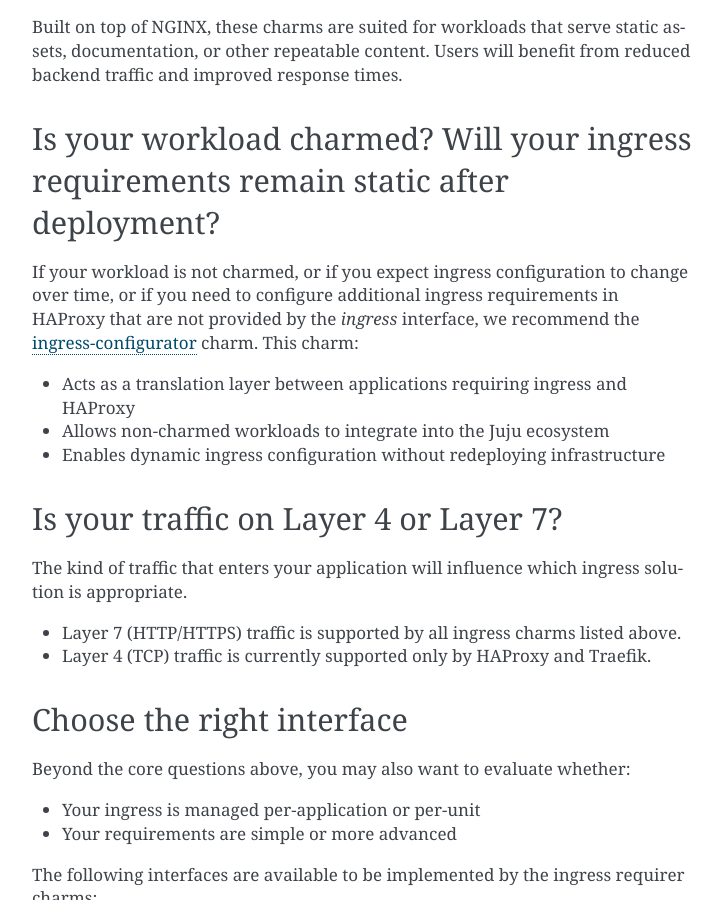
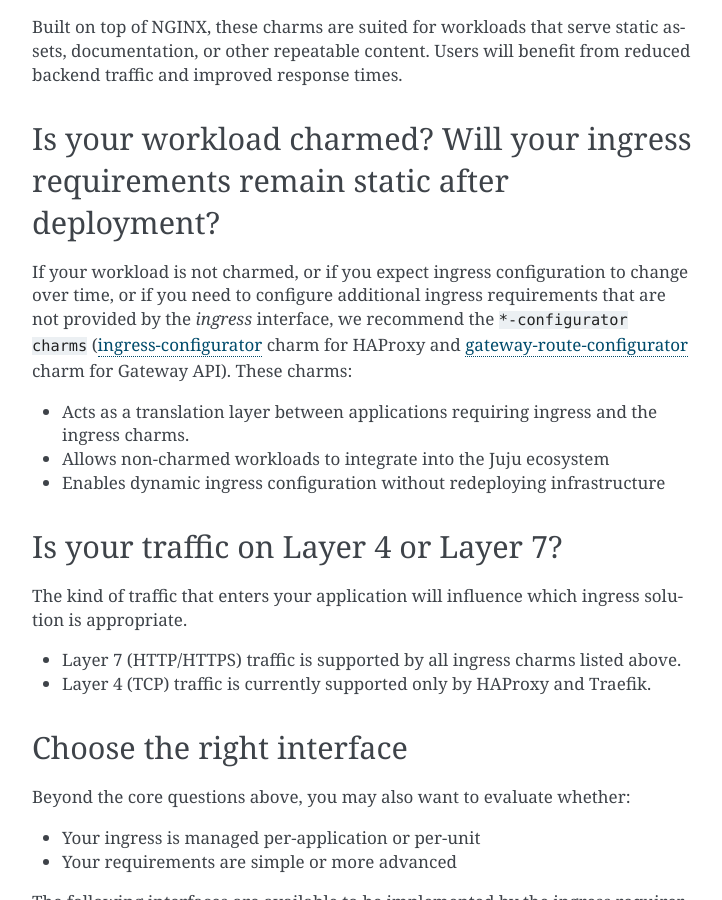
Before and after one commit to canonical/charmed-ingress-documentation, a Sphinx documentation site: the page built from docs/how-to/choose-an-ingress.rst, in a window 1280 px wide and 900 px high, scrolled down 777 px. Shown: the whole window, without its empty margins (388-1110 px from the left). Built offline with Sphinx 7.4.7, drawn with Linux system fonts in a browser that asks for light colours; pages that are not in the unit, such as notebooks, are missing from menus.

Commit message:
update doc

```diff
--- a/docs/how-to/choose-an-ingress.rst
+++ b/docs/how-to/choose-an-ingress.rst
@@ -34,9 +34,13 @@
 Is your workload charmed? Will your ingress requirements remain static after deployment?
 ----------------------------------------------------------------------------------------
 
-If your workload is not charmed, or if you expect ingress configuration to change over time, or if you need to configure additional ingress requirements in HAProxy that are not provided by the *ingress* interface, we recommend the `ingress-configurator <https://github.com/canonical/ingress-configurator-operator/>`_ charm. This charm:
+If your workload is not charmed, or if you expect ingress configuration to change over time, or if
+you need to configure additional ingress requirements that are not provided by the *ingress* interface,
+we recommend the ``*-configurator charms`` (`ingress-configurator <https://github.com/canonical/ingress-configurator-operator/>`_ charm
+for HAProxy and `gateway-route-configurator <https://github.com/canonical/gateway-api-integrator-operator/tree/main/gateway-route-configurator/>`_ charm
+for Gateway API). These charms:
 
-* Acts as a translation layer between applications requiring ingress and HAProxy
+* Acts as a translation layer between applications requiring ingress and the ingress charms.
 * Allows non-charmed workloads to integrate into the Juju ecosystem
 * Enables dynamic ingress configuration without redeploying infrastructure
 
```
